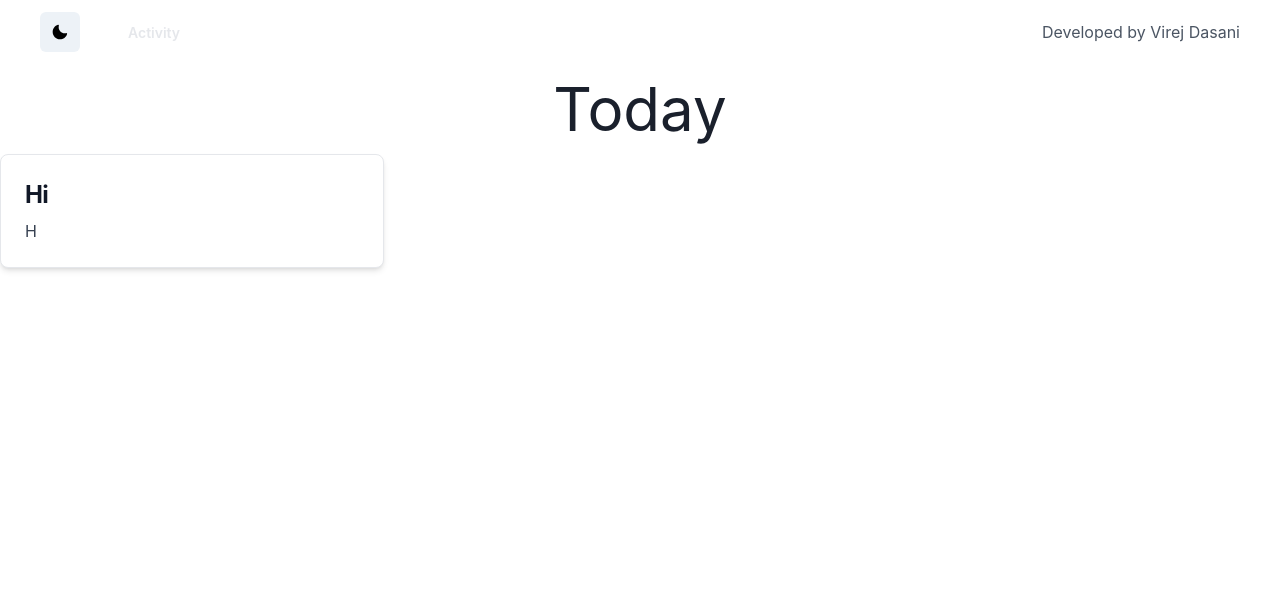
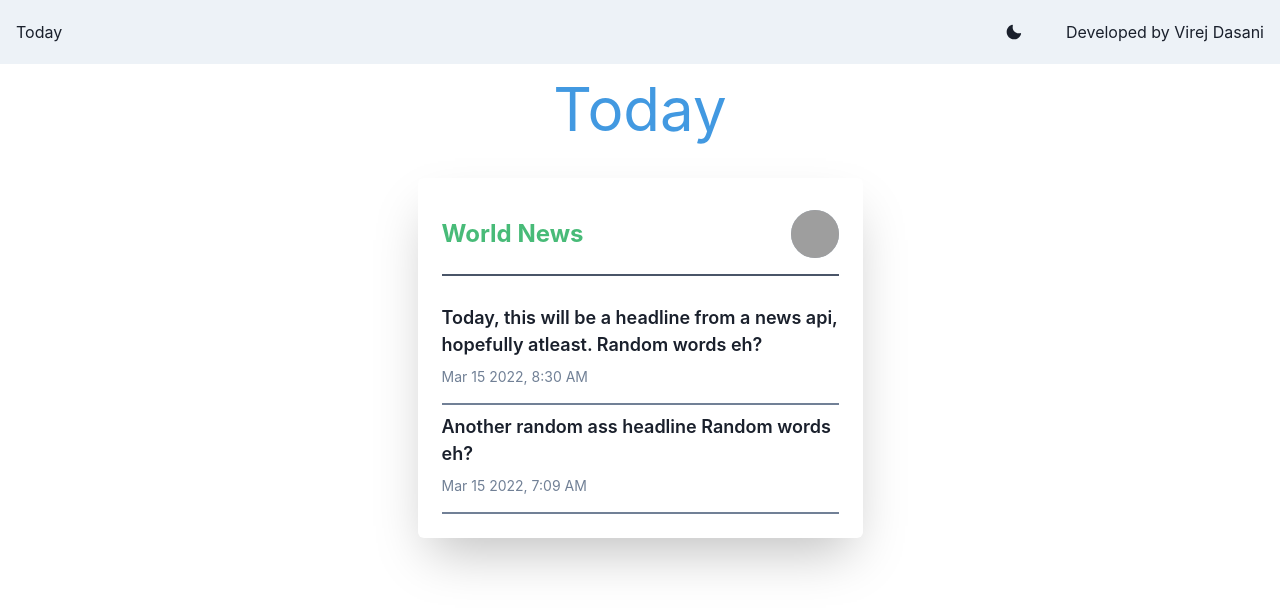
Before and after one commit to virejdasani/Today, a Next.js app: page / in a window 1280 px wide. Shown: the top 612 px of the page. Built offline with nearby package versions, Linux system fonts and the light colour scheme; grey boxes are pictures that could not be loaded.

Commit message:
Add styles

```diff
--- a/components/DarkModeToggle.js
+++ /dev/null
@@ -1,20 +0,0 @@
-import { useColorMode, IconButton } from "@chakra-ui/react";
-import { SunIcon, MoonIcon } from "@chakra-ui/icons";
-
-const DarkModeToggle = () => {
-  const { colorMode, toggleColorMode } = useColorMode();
-  const iconColor = {
-    light: "black",
-    dark: "white",
-  };
-  return (
-    <IconButton
-      aria-label="Toggle dark mode"
-      icon={colorMode === "dark" ? <SunIcon /> : <MoonIcon />}
-      onClick={toggleColorMode}
-      color={iconColor[colorMode]}
-    />
-  );
-};
-
-export default DarkModeToggle;
--- /dev/null
+++ b/components/Headline.js
@@ -0,0 +1,35 @@
+import Image from "next/image";
+import {
+  Box,
+  Center,
+  Heading,
+  Text,
+  Stack,
+  Avatar,
+  useColorModeValue,
+  Link,
+} from "@chakra-ui/react";
+
+export default function blogPostWithImage({ headline, headlineWebsite, date }) {
+  return (
+    <>
+      <Link fontWeight={600} fontSize={"lg"} href={headlineWebsite} isExternal>
+        {headline}
+      </Link>
+      <Stack
+        mt={6}
+        direction={"row"}
+        spacing={4}
+        align={"center"}
+        borderBottom="2px"
+        borderColor={useColorModeValue("gray.500", "gray.600")}
+        pb="4"
+      >
+        <Stack direction={"column"} spacing={0} fontSize={"sm"}>
+          {/* <Text fontWeight={600}>John Doe</Text> */}
+          <Text color={"gray.500"}>{date}</Text>
+        </Stack>
+      </Stack>
+    </>
+  );
+}
--- a/components/Navbar.js
+++ b/components/Navbar.js
@@ -1,27 +1,67 @@
-import DarkModeToggle from "../components/DarkModeToggle";
-import { Text, useColorModeValue } from "@chakra-ui/react";
+import { ReactNode } from "react";
+import {
+  Box,
+  Flex,
+  Avatar,
+  Link,
+  Button,
+  Menu,
+  MenuButton,
+  MenuList,
+  MenuItem,
+  MenuDivider,
+  useDisclosure,
+  useColorModeValue,
+  Stack,
+  useColorMode,
+  Center,
+  Text,
+} from "@chakra-ui/react";
+import { MoonIcon, SunIcon } from "@chakra-ui/icons";
+
+const NavLink = ({ children }) => (
+  <Link
+    px={2}
+    py={1}
+    rounded={"md"}
+    _hover={{
+      textDecoration: "none",
+      bg: useColorModeValue("gray.200", "gray.700"),
+    }}
+    href={"#"}
+  >
+    {children}
+  </Link>
+);
 
 export default function Navbar() {
+  const { colorMode, toggleColorMode } = useColorMode();
+  const { isOpen, onOpen, onClose } = useDisclosure();
   return (
     <>
-      <div className="flex items-center flex-shrink-0 w-full h-16 px-10 bg-white bg-opacity-75">
-        <DarkModeToggle />
-        <div className="ml-10">
-          <a
-            className="mx-2 text-sm font-semibold text-gray-200 hover:text-indigo-700"
-            href="#"
-          >
-            Activity
-          </a>
-        </div>
-        <Text
-          className=" flex items-center justify-center ml-auto overflow-hidden cursor-pointer"
-          color={"rgb(75 85 99)"}
-          // color={useColorModeValue("rgb(229 231 235)", "rgb(75 85 99)")}
-        >
-          Developed by Virej Dasani
-        </Text>
-      </div>
+      <Box bg={useColorModeValue("gray.100", "gray.900")} px={4}>
+        <Flex h={16} alignItems={"center"} justifyContent={"space-between"}>
+          <Box>Today</Box>
+
+          <Flex alignItems={"center"}>
+            <Stack direction={"row"} spacing={7}>
+              <Button onClick={toggleColorMode}>
+                {colorMode === "light" ? <MoonIcon /> : <SunIcon />}
+              </Button>
+              <a
+                className="m-4 flex items-center justify-center ml-auto overflow-hidden cursor-pointer"
+                // color={"rgb(75 85 99)"}
+                // color={useColorModeValue("rgb(229 231 235)", "rgb(75 85 99)")}
+                href="https://virejdasani.github.io/"
+                target="_blank"
+                rel="noreferrer"
+              >
+                Developed by Virej Dasani
+              </a>
+            </Stack>
+          </Flex>
+        </Flex>
+      </Box>
     </>
   );
 }
--- a/components/TextCard.js
+++ b/components/TextCard.js
@@ -1,13 +1,60 @@
-export default function TextCard({ title, content }) {
+import Image from "next/image";
+import {
+  Box,
+  Center,
+  Heading,
+  Text,
+  Stack,
+  Avatar,
+  useColorModeValue,
+} from "@chakra-ui/react";
+
+import Headline from "./Headline";
+
+export default function blogPostWithImage({ websiteTitle, websiteImage }) {
   return (
-    <a
-      href="#"
-      className="block p-6 max-w-sm bg-white rounded-lg border border-gray-200 shadow-md hover:bg-gray-100 dark:bg-gray-800 dark:border-gray-700 dark:hover:bg-gray-700"
-    >
-      <h5 className="mb-2 text-2xl font-bold tracking-tight text-gray-900 dark:text-white">
-        {title}
-      </h5>
-      <p className="font-normal text-gray-700 dark:text-gray-400">{content}</p>
-    </a>
+    <Center py={6}>
+      <Box
+        maxW={"445px"}
+        w={"full"}
+        // bg={useColorModeValue("white", "gray.900")}
+        boxShadow={"2xl"}
+        rounded={"md"}
+        p={6}
+        overflow={"hidden"}
+      >
+        <Stack>
+          <Stack
+            mt={2}
+            mb={5}
+            direction={"row"}
+            spacing={4}
+            align={"center"}
+            justify={"space-between"}
+            pb={4}
+            borderBottom="2px"
+            borderColor={useColorModeValue("gray.600", "gray.500")}
+          >
+            <Heading
+              fontSize={"2xl"}
+              fontFamily={"body"}
+              color={useColorModeValue("green.400", "green.200")}
+            >
+              {websiteTitle}
+              {/* Todays News */}
+            </Heading>
+            <Avatar src={websiteImage} alt={"Author"} />
+          </Stack>
+          <Headline
+            date="Mar 15 2022, 8:30 AM"
+            headline="Today, this will be a headline from a news api, hopefully atleast. Random words eh?"
+          />
+          <Headline
+            date="Mar 15 2022, 7:09 AM"
+            headline="Another random ass headline Random words eh?"
+          />
+        </Stack>
+      </Box>
+    </Center>
   );
 }
--- a/pages/index.js
+++ b/pages/index.js
@@ -1,5 +1,5 @@
 import { ChakraProvider } from "@chakra-ui/react";
-import { Text } from "@chakra-ui/react";
+import { Text, useColorModeValue } from "@chakra-ui/react";
 
 import Navbar from "../components/Navbar";
 import TextCard from "../components/TextCard";
@@ -9,10 +9,17 @@ export default function Home() {
     // <div className="w-screen h-screen overflow-auto text-gray-700 bg-gradient-to-tr from-blue-200 via-indigo-200 to-pink-200">
     <div>
       <Navbar />
-      <Text fontSize="6xl" className="text-center">
+      <Text
+        fontSize="6xl"
+        className="text-center"
+        color={useColorModeValue("blue.400", "blue.200")}
+      >
         Today
       </Text>
-      <TextCard title="Hi" content="H" />
+      <TextCard
+        websiteTitle="World News"
+        websiteImage="https://avatars0.githubusercontent.com/u/1164541?v=4"
+      />
     </div>
   );
 }
```
